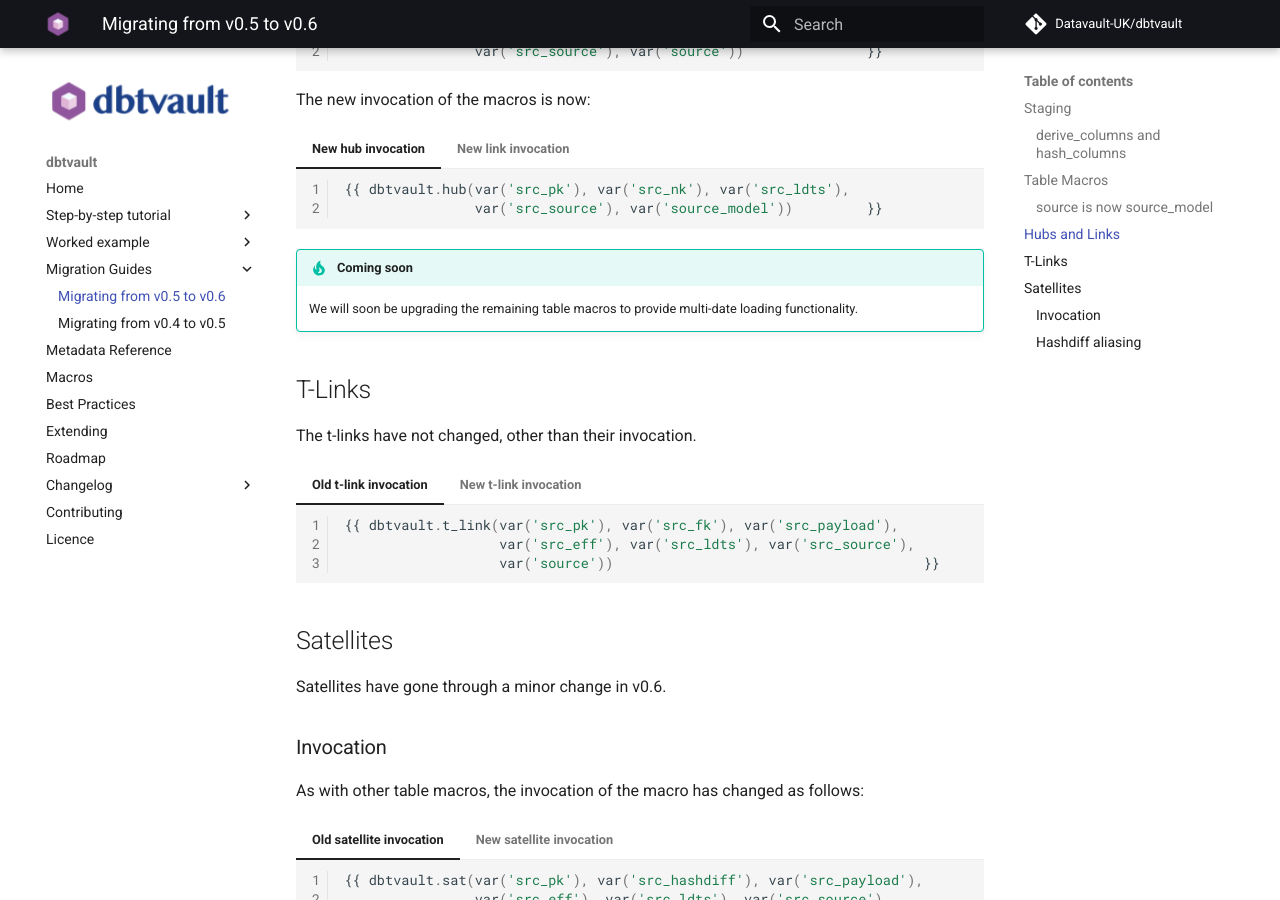
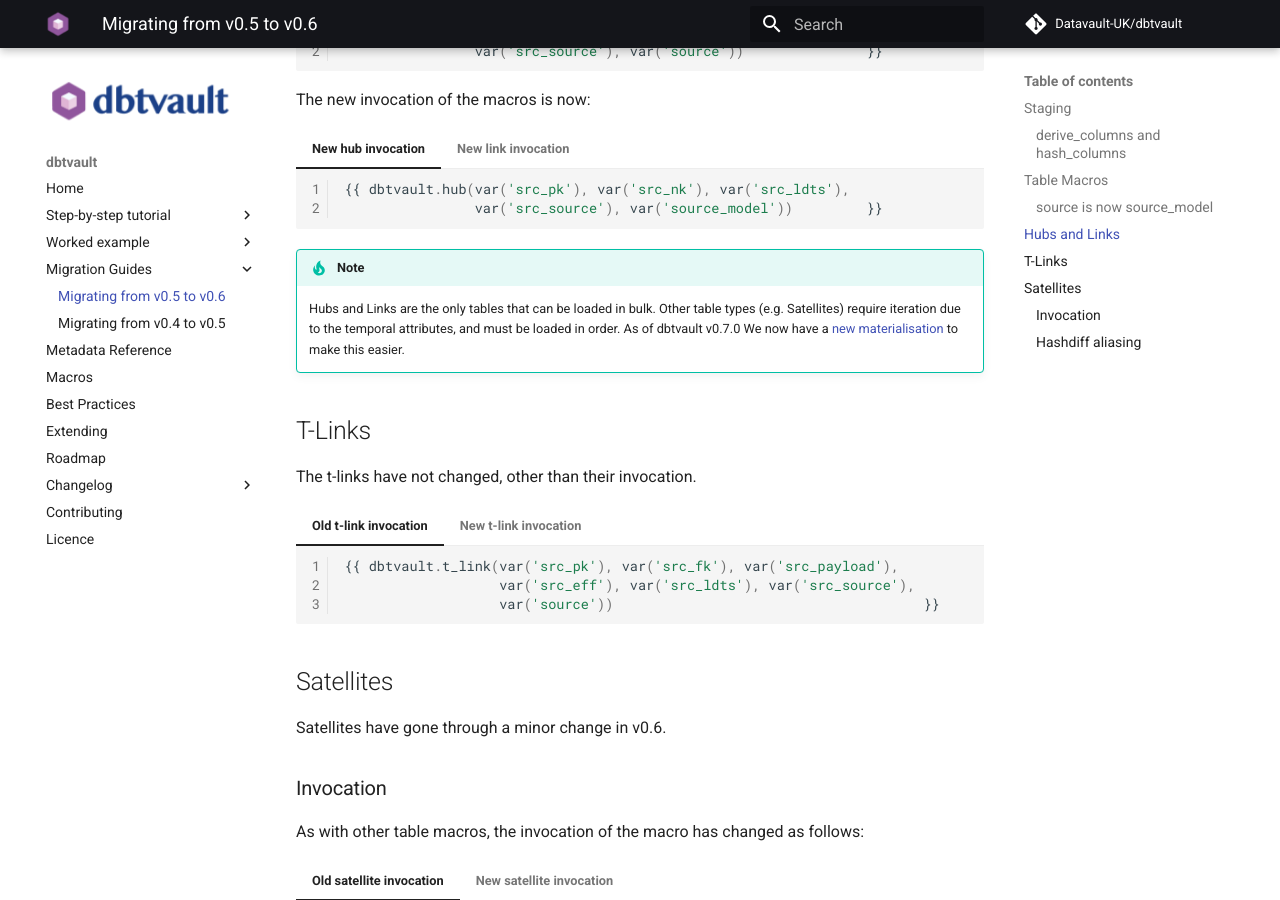
Before and after one commit to Datavault-UK/automate-dv-docs, an MkDocs documentation site: the page built from docs/migration_guides/migrating_v0.5_v0.6.md, in a window 1280 px wide and 900 px high, scrolled down 3198 px. Built offline with MkDocs 1.6.1 and Material for MkDocs 9.7.7, drawn with Linux system fonts in a browser that asks for light colours; comment, search, counter and statistics services are not loaded.

Commit message:
Removed some outdated information

````diff
--- a/docs/migration_guides/migrating_v0.5_v0.6.md
+++ b/docs/migration_guides/migrating_v0.5_v0.6.md
@@ -176,8 +176,10 @@
                      var('src_source'), var('source_model'))        }}
     ```
 
-!!! tip "Coming soon"
-    We will soon be upgrading the remaining table macros to provide multi-date loading functionality.
+!!! tip "Note"
+    Hubs and Links are the only tables that can be loaded in bulk. Other table types
+    (e.g. Satellites) require iteration due to the temporal attributes, and must be loaded in order.
+    As of dbtvault v0.7.0 We now have a [new materialisation](../macros.md#vault_insert_by_period) to make this easier.
 
 ## T-Links
 
````
Also changed, not shown: docs/roadmap.md (+0 -2 lines).
